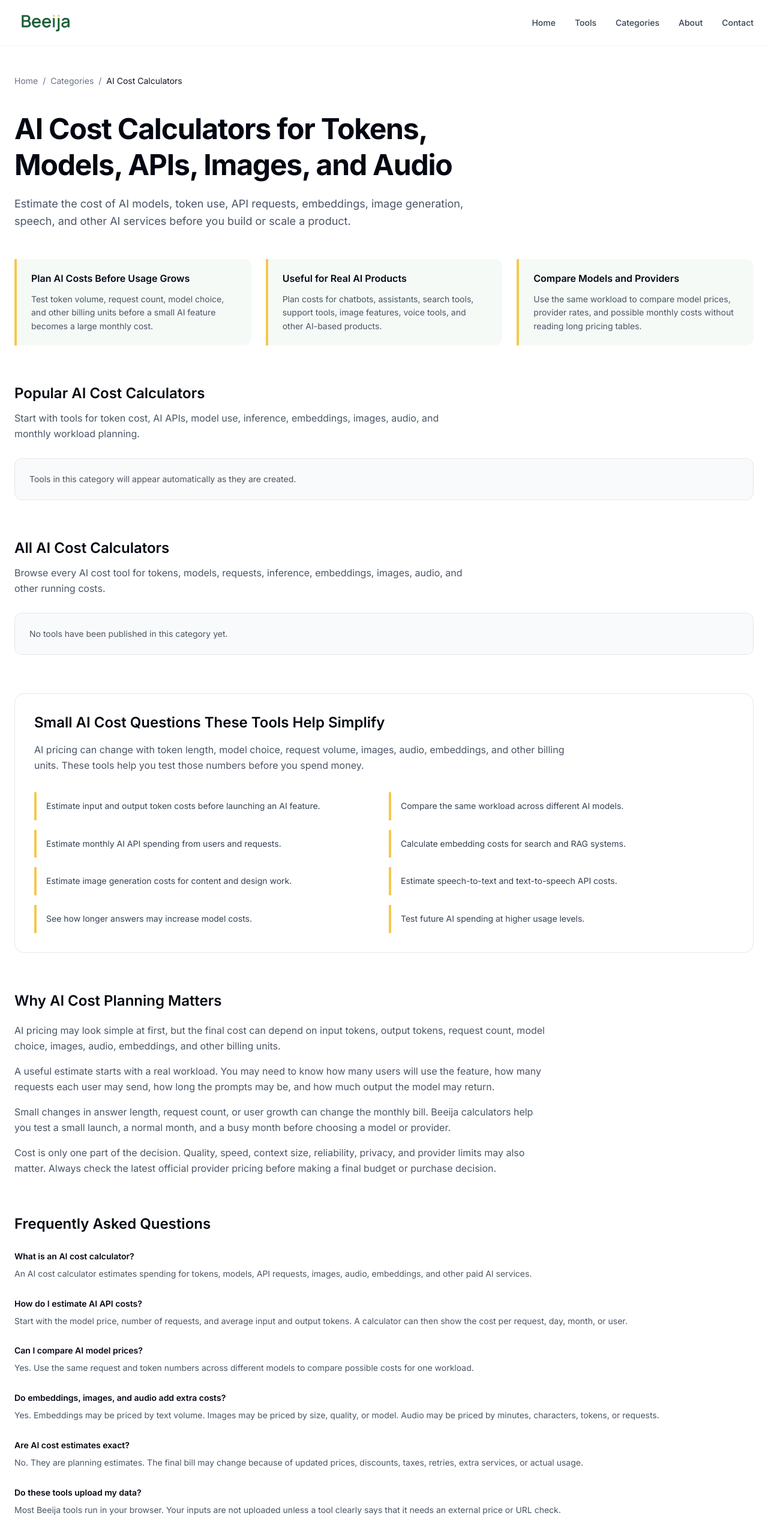
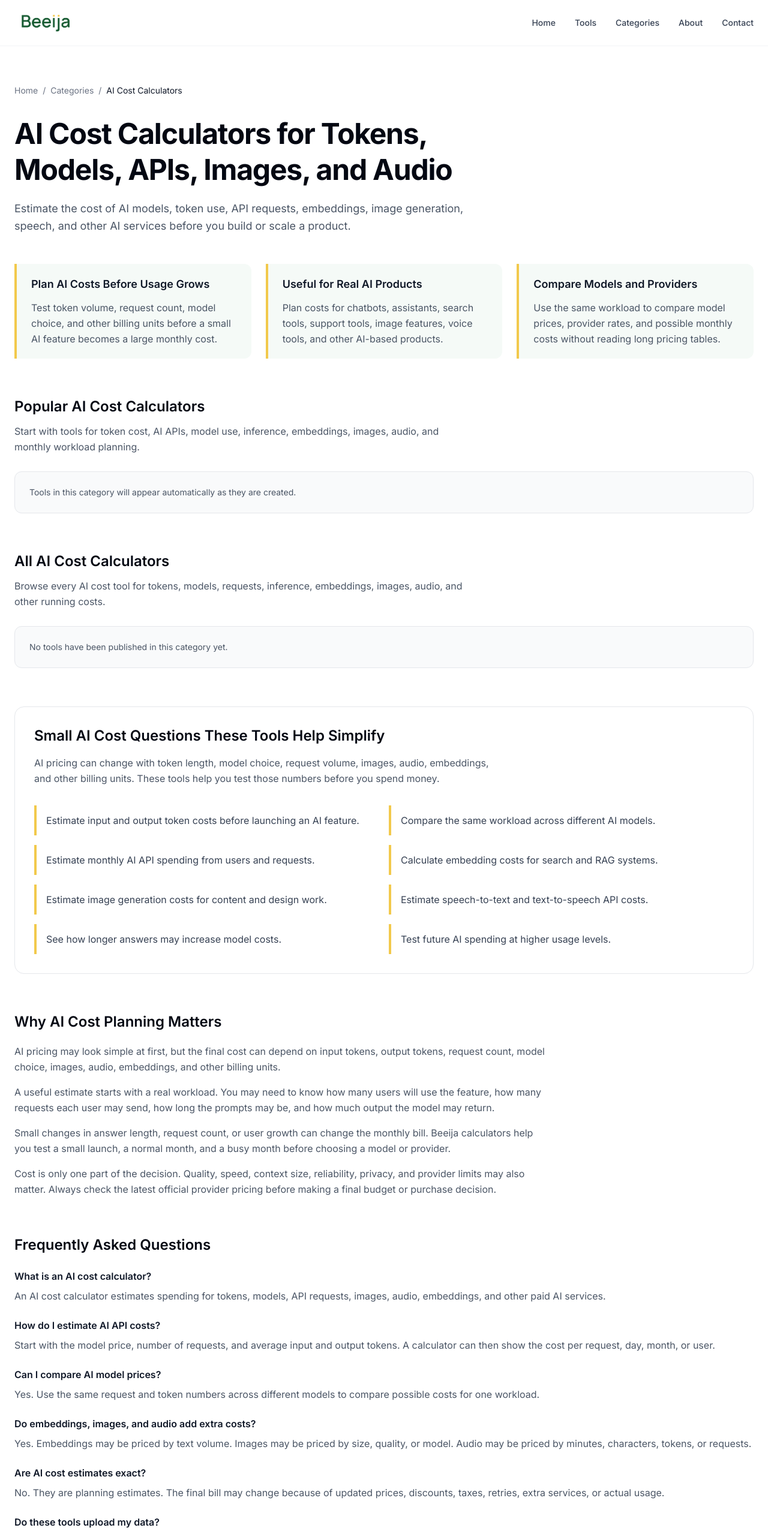
Before and after one commit to vaarunsonawwane-ops/beeija, a Next.js app: page /categories/ai-cost-calculators in a window 1280 px wide. Shown: the top 2563 px of the page at 60% size. Built offline with nearby package versions, Linux system fonts and the light colour scheme.

Commit message:
Update page.tsx

```diff
--- a/app/categories/ai-cost-calculators/page.tsx
+++ b/app/categories/ai-cost-calculators/page.tsx
@@ -62,9 +62,9 @@ export const metadata: Metadata = {
 export default function CategoryPage() {
   return (
     <main className="min-h-screen bg-white">
-      <section className="mx-auto max-w-7xl px-6 py-12">
+      <section className="mx-auto max-w-7xl px-6 py-16">
         {/* BREADCRUMB */}
-        <div className="mb-10 flex items-center text-sm text-gray-500">
+        <div className="mb-8 flex items-center text-sm text-gray-500">
           <Link
             href="/"
             className="transition-colors duration-200 hover:!text-[var(--yellow-dark)]"
@@ -92,7 +92,7 @@ export default function CategoryPage() {
             AI Cost Calculators for Tokens, Models, APIs, Images, and Audio
           </h1>
 
-          <p className="mt-5 text-base leading-relaxed text-gray-600 md:text-lg">
+          <p className="mt-5 text-lg leading-relaxed text-gray-600">
             Estimate the cost of AI models, token use, API requests, embeddings,
             image generation, speech, and other AI services before you build or
             scale a product.
@@ -102,33 +102,33 @@ export default function CategoryPage() {
         {/* INTRO CARDS */}
         <div className="mt-12 grid gap-6 md:grid-cols-3">
           <article className="rounded-r-xl border-l-4 border-[#F2C94C] bg-[#F5FAF7] px-6 py-5">
-            <h2 className="text-base font-semibold text-gray-950">
+            <h2 className="text-lg font-semibold text-gray-900">
               Plan AI Costs Before Usage Grows
             </h2>
 
-            <p className="mt-3 text-sm leading-relaxed text-gray-600">
+            <p className="mt-3 text-base leading-relaxed text-gray-600">
               Test token volume, request count, model choice, and other billing
               units before a small AI feature becomes a large monthly cost.
             </p>
           </article>
 
           <article className="rounded-r-xl border-l-4 border-[#F2C94C] bg-[#F5FAF7] px-6 py-5">
-            <h2 className="text-base font-semibold text-gray-950">
+            <h2 className="text-lg font-semibold text-gray-900">
               Useful for Real AI Products
             </h2>
 
-            <p className="mt-3 text-sm leading-relaxed text-gray-600">
+            <p className="mt-3 text-base leading-relaxed text-gray-600">
               Plan costs for chatbots, assistants, search tools, support tools,
               image features, voice tools, and other AI-based products.
             </p>
           </article>
 
           <article className="rounded-r-xl border-l-4 border-[#F2C94C] bg-[#F5FAF7] px-6 py-5">
-            <h2 className="text-base font-semibold text-gray-950">
+            <h2 className="text-lg font-semibold text-gray-900">
               Compare Models and Providers
             </h2>
 
-            <p className="mt-3 text-sm leading-relaxed text-gray-600">
+            <p className="mt-3 text-base leading-relaxed text-gray-600">
               Use the same workload to compare model prices, provider rates, and
               possible monthly costs without reading long pricing tables.
             </p>
@@ -142,25 +142,25 @@ export default function CategoryPage() {
               Popular AI Cost Calculators
             </h2>
 
-            <p className="mt-3 text-sm leading-relaxed text-gray-600 md:text-base">
+            <p className="mt-3 text-gray-600 leading-relaxed">
               Start with tools for token cost, AI APIs, model use, inference,
               embeddings, images, audio, and monthly workload planning.
             </p>
           </div>
 
           {featuredTools.length > 0 ? (
-            <div className="mt-7 grid gap-5 md:grid-cols-2 lg:grid-cols-3">
+            <div className="mt-6 grid gap-5 md:grid-cols-2 lg:grid-cols-3">
               {featuredTools.map((tool) => (
                 <Link
                   key={tool.href}
                   href={tool.href}
-                  className="group rounded-xl border border-gray-200 bg-white p-6 transition duration-200 hover:-translate-y-1 hover:shadow-md"
+                  className="group rounded-2xl border border-gray-200 bg-white p-6 shadow-sm transition hover:-translate-y-1 hover:shadow-md"
                 >
                   <h3 className="text-base font-semibold text-gray-950 transition-colors duration-200 group-hover:text-[var(--green)]">
                     {tool.title}
                   </h3>
 
-                  <p className="mt-3 text-sm leading-relaxed text-gray-600">
+                  <p className="mt-3 text-base leading-relaxed text-gray-600">
                     {tool.description}
                   </p>
 
@@ -185,25 +185,25 @@ export default function CategoryPage() {
               All AI Cost Calculators
             </h2>
 
-            <p className="mt-3 text-sm leading-relaxed text-gray-600 md:text-base">
+            <p className="mt-3 text-gray-600 leading-relaxed">
               Browse every AI cost tool for tokens, models, requests, inference,
               embeddings, images, audio, and other running costs.
             </p>
           </div>
 
           {categoryTools.length > 0 ? (
-            <div className="mt-7 grid gap-5 md:grid-cols-2 lg:grid-cols-3">
+            <div className="mt-6 grid gap-5 md:grid-cols-2 lg:grid-cols-3">
               {categoryTools.map((tool) => (
                 <Link
                   key={tool.href}
                   href={tool.href}
-                  className="rounded-xl border border-gray-200 bg-white p-6 transition duration-200 hover:-translate-y-1 hover:shadow-md"
+                  className="rounded-2xl border border-gray-200 bg-white p-6 shadow-sm transition duration-200 hover:-translate-y-1 hover:shadow-md"
                 >
-                  <h3 className="text-base font-semibold text-gray-950">
+                  <h3 className="text-lg font-semibold text-gray-900">
                     {tool.title}
                   </h3>
 
-                  <p className="mt-3 text-sm leading-relaxed text-gray-600">
+                  <p className="mt-3 text-base leading-relaxed text-gray-600">
                     {tool.description}
                   </p>
                 </Link>
@@ -222,7 +222,7 @@ export default function CategoryPage() {
             Small AI Cost Questions These Tools Help Simplify
           </h2>
 
-          <p className="mt-4 max-w-4xl text-sm leading-relaxed text-gray-600 md:text-base">
+          <p className="mt-4 max-w-3xl text-gray-600 leading-relaxed">
             AI pricing can change with token length, model choice, request
             volume, images, audio, embeddings, and other billing units. These
             tools help you test those numbers before you spend money.
@@ -243,7 +243,7 @@ export default function CategoryPage() {
                 key={item}
                 className="border-l-4 border-[#F2C94C] bg-white px-4 py-3"
               >
-                <p className="text-sm leading-relaxed text-gray-700">
+                <p className="text-base leading-relaxed text-gray-700">
                   {item}
                 </p>
               </div>
@@ -257,7 +257,7 @@ export default function CategoryPage() {
             Why AI Cost Planning Matters
           </h2>
 
-          <div className="mt-5 max-w-4xl space-y-4 text-sm leading-relaxed text-gray-600 md:text-base">
+          <div className="mt-5 max-w-4xl space-y-4 text-gray-600 leading-relaxed">
             <p>
               AI pricing may look simple at first, but the final cost can depend
               on input tokens, output tokens, request count, model choice,
@@ -293,13 +293,13 @@ export default function CategoryPage() {
             Frequently Asked Questions
           </h2>
 
-          <div className="mt-7 space-y-7">
+          <div className="mt-6 space-y-6">
             <div>
-              <h3 className="text-sm font-semibold text-gray-950">
+              <h3 className="font-semibold text-gray-900">
                 What is an AI cost calculator?
               </h3>
 
-              <p className="mt-2 text-sm leading-relaxed text-gray-600">
+              <p className="mt-2 text-gray-600 leading-relaxed">
                 An AI cost calculator estimates spending for tokens, models,
                 API requests, images, audio, embeddings, and other paid AI
                 services.
@@ -307,11 +307,11 @@ export default function CategoryPage() {
             </div>
 
             <div>
-              <h3 className="text-sm font-semibold text-gray-950">
+              <h3 className="font-semibold text-gray-900">
                 How do I estimate AI API costs?
               </h3>
 
-              <p className="mt-2 text-sm leading-relaxed text-gray-600">
+              <p className="mt-2 text-gray-600 leading-relaxed">
                 Start with the model price, number of requests, and average
                 input and output tokens. A calculator can then show the cost per
                 request, day, month, or user.
@@ -319,22 +319,22 @@ export default function CategoryPage() {
             </div>
 
             <div>
-              <h3 className="text-sm font-semibold text-gray-950">
+              <h3 className="font-semibold text-gray-900">
                 Can I compare AI model prices?
               </h3>
 
-              <p className="mt-2 text-sm leading-relaxed text-gray-600">
+              <p className="mt-2 text-gray-600 leading-relaxed">
                 Yes. Use the same request and token numbers across different
                 models to compare possible costs for one workload.
               </p>
             </div>
 
             <div>
-              <h3 className="text-sm font-semibold text-gray-950">
+              <h3 className="font-semibold text-gray-900">
                 Do embeddings, images, and audio add extra costs?
               </h3>
 
-              <p className="mt-2 text-sm leading-relaxed text-gray-600">
+              <p className="mt-2 text-gray-600 leading-relaxed">
                 Yes. Embeddings may be priced by text volume. Images may be
                 priced by size, quality, or model. Audio may be priced by
                 minutes, characters, tokens, or requests.
@@ -342,11 +342,11 @@ export default function CategoryPage() {
             </div>
 
             <div>
-              <h3 className="text-sm font-semibold text-gray-950">
+              <h3 className="font-semibold text-gray-900">
                 Are AI cost estimates exact?
               </h3>
 
-              <p className="mt-2 text-sm leading-relaxed text-gray-600">
+              <p className="mt-2 text-gray-600 leading-relaxed">
                 No. They are planning estimates. The final bill may change
                 because of updated prices, discounts, taxes, retries, extra
                 services, or actual usage.
@@ -354,11 +354,11 @@ export default function CategoryPage() {
             </div>
 
             <div>
-              <h3 className="text-sm font-semibold text-gray-950">
+              <h3 className="font-semibold text-gray-900">
                 Do these tools upload my data?
               </h3>
 
-              <p className="mt-2 text-sm leading-relaxed text-gray-600">
+              <p className="mt-2 text-gray-600 leading-relaxed">
                 Most Beeija tools run in your browser. Your inputs are not
                 uploaded unless a tool clearly says that it needs an external
                 price or URL check.
```
